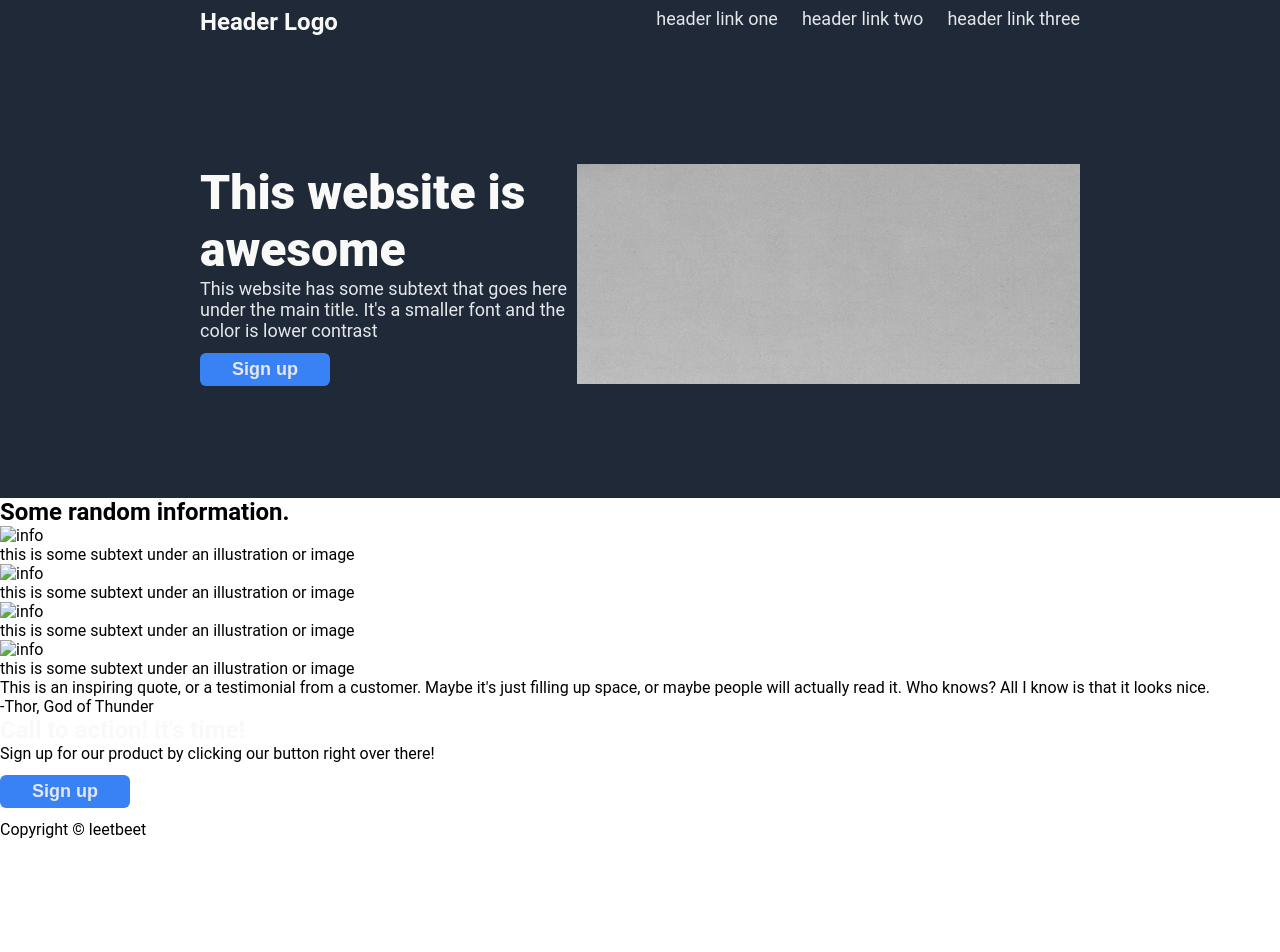
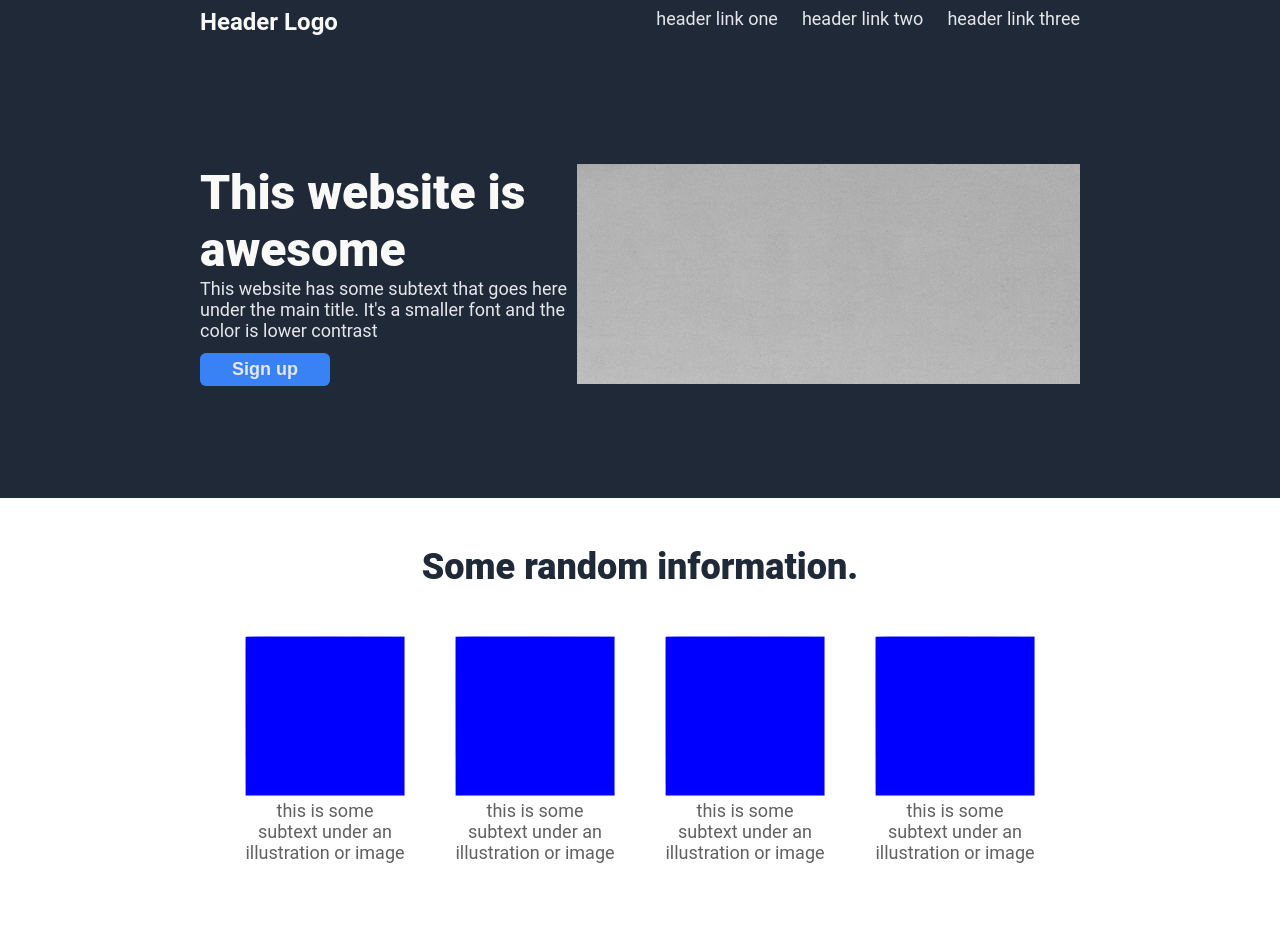
Before and after one commit to leetbeet/landing-page, a plain HTML site: page index.html in a window 1280 px wide. Shown: the top 952 px of the page. Before the commit the page ends 839 px from the top, so only its background shows below. Drawn offline with Linux system fonts and the light colour scheme.

Commit message:
Add styling for info section

```diff
--- a/index.html
+++ b/index.html
@@ -28,14 +28,24 @@
 
     <section class="info">
         <h2>Some random information.</h2>
-        <img alt="info">
-        <p>this is some subtext under an illustration or image</p>
-        <img alt="info">
-        <p>this is some subtext under an illustration or image</p>
-        <img alt="info">
-        <p>this is some subtext under an illustration or image</p>
-        <img alt="info">
-        <p>this is some subtext under an illustration or image</p>
+        <div class="info-bits">
+            <div>
+                <img class="info-image" alt="info" src="blue-image.png">
+                <p>this is some subtext under an illustration or image</p>
+            </div>
+            <div>
+                <img class="info-image" alt="info" src="blue-image.png">
+                <p>this is some subtext under an illustration or image</p>
+            </div>
+            <div>
+                <img class="info-image" alt="info" src="blue-image.png">
+                <p>this is some subtext under an illustration or image</p>
+            </div>
+            <div>
+                <img class="info-image" alt="info" src="blue-image.png">
+                <p>this is some subtext under an illustration or image</p>
+            </div>
+        </div>
     </section>
 
     <section class="quote">
--- a/styles.css
+++ b/styles.css
@@ -43,10 +43,39 @@ h1 {
     color: #F9FAF8;
 }
 
+h2 {
+    font-size: 36px;
+    color: #1F2937;
+    font-weight: 900;
+}
+
 h3 {
     font-size: 24px;
     color: #F9FAF8;
 
+}
+
+.info {
+    display: flex;
+    flex-direction: column;
+    align-items: center;
+    gap: 48px;
+    padding: 48px 48px 96px;
+}
+
+.info-bits {
+    display: flex;
+    justify-content: center;
+    font-size: 18px;
+    gap: 50px;
+    max-width: 200px;
+    text-align: center;
+    color: rgb(97, 97, 97);
+}
+
+.info-image {
+    height: 160px;
+    width: 160px;
 }
 
 .main {
```
